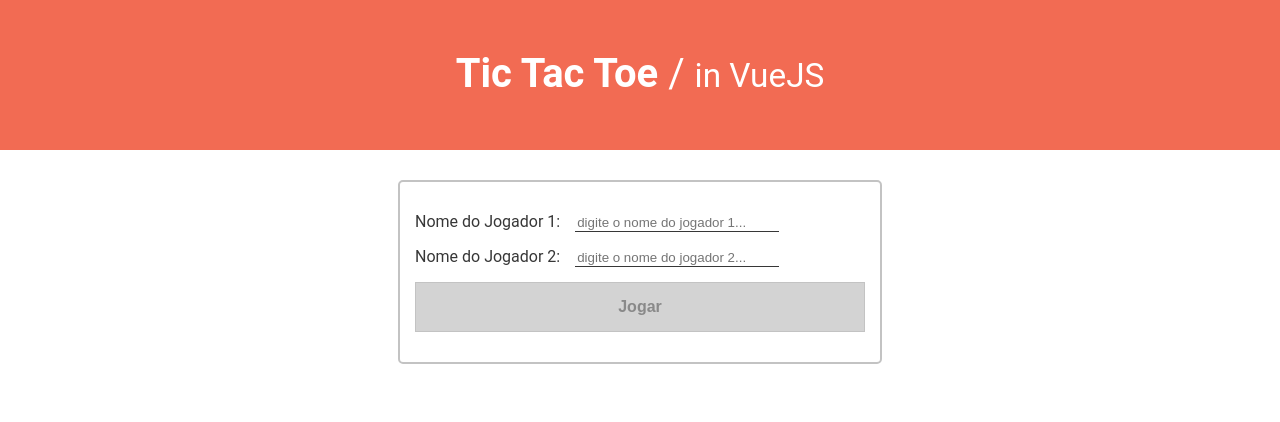
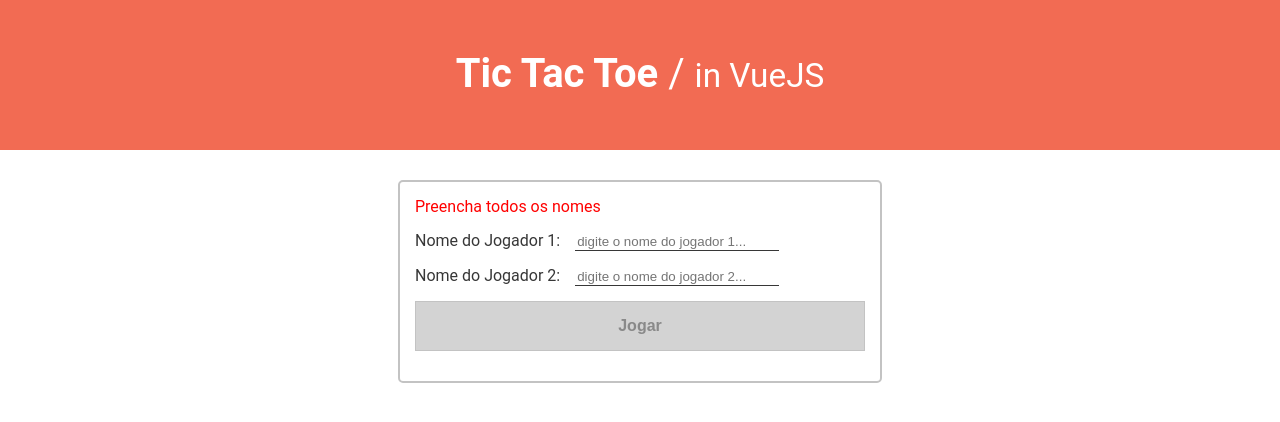
Before and after one commit to paulo123araujo/tic-tac-toe-vue, a Vue app: page / in a window 1280 px wide. Both pictures are taken after a click on the button "Jogar". Shown: the top 422 px of the page. Built offline with nearby package versions, Linux system fonts and the light colour scheme.

Commit message:
add .length to errors if

```diff
--- a/src/components/LoginPlayers.vue
+++ b/src/components/LoginPlayers.vue
@@ -1,6 +1,6 @@
 <template>
     <div class="box">
-        <div v-if="errors > 0" class="errors">
+        <div v-if="errors.length > 0" class="errors">
             <div v-for="(error, index) in errors" class="error" :key="index">
                 {{ error }}
             </div>
@@ -34,6 +34,7 @@
     },
     methods: {
         clickButton() {
+            this.errors = [];
             if (this.isNamesNotEmpty()) {
                 this.$emit('setNewPlayers', this.players)
             }
```
